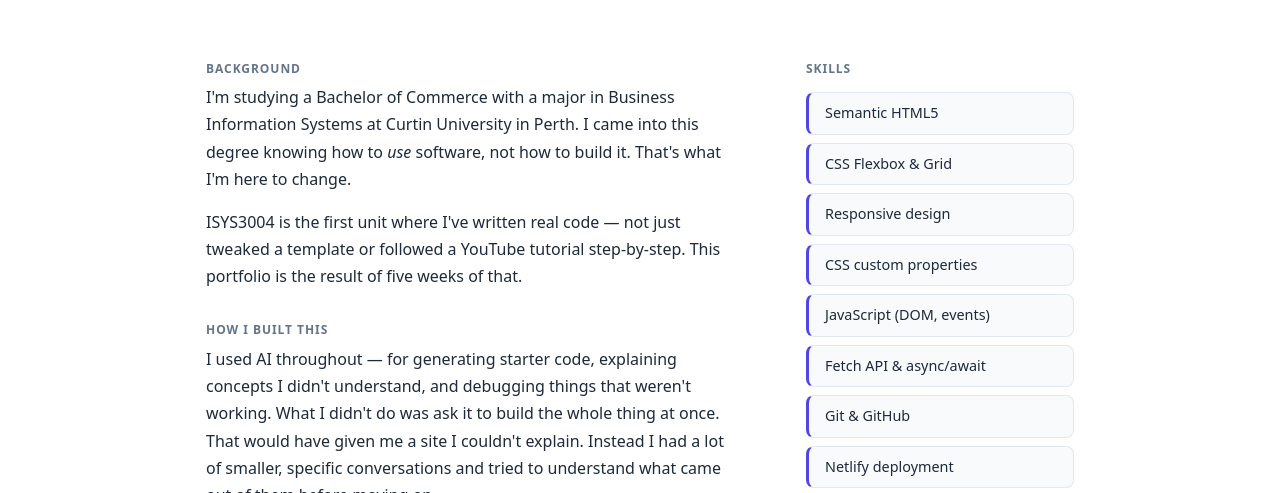
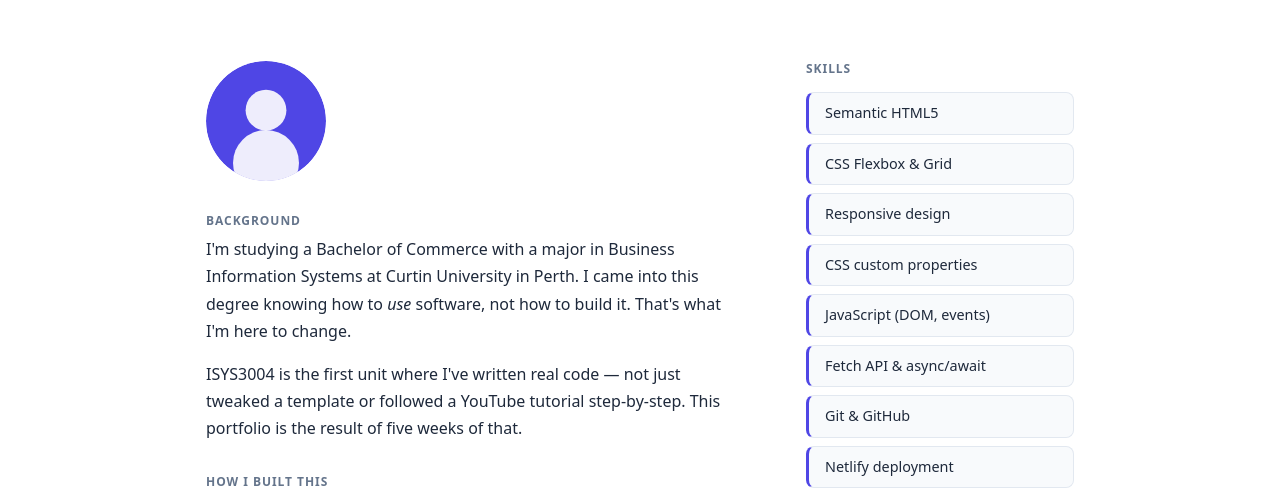
Before and after one commit to michael-borck/isys3004-a1-sample, a plain HTML site: page about.html in a window 1280 px wide. Shown: the part 241-734 px from the top of the page. Drawn offline with Linux system fonts and the light colour scheme.

Commit message:
add: profile image, docs folder, validation reports, KNOWN-ISSUES, NOTES-FOR-EDUCATORS

```diff
--- a/about.html
+++ b/about.html
@@ -37,6 +37,7 @@
     <section class="about-content">
 
       <div class="about-text">
+        <img src="images/profile.svg" alt="Alex Rivera — profile photo placeholder" class="profile-photo">
         <h2>Background</h2>
         <p>
           I'm studying a Bachelor of Commerce with a major in Business Information Systems
--- a/css/styles.css
+++ b/css/styles.css
@@ -332,6 +332,13 @@ header {
   align-items: start;
 }
 
+.profile-photo {
+  width: 120px;
+  height: 120px;
+  border-radius: 50%;
+  margin-bottom: var(--gap-lg);
+}
+
 /* Section labels inside the bio */
 .about-text h2 {
   font-size: 0.75rem;
```
Also changed, not shown: images/profile.svg (added), 15 other files.
